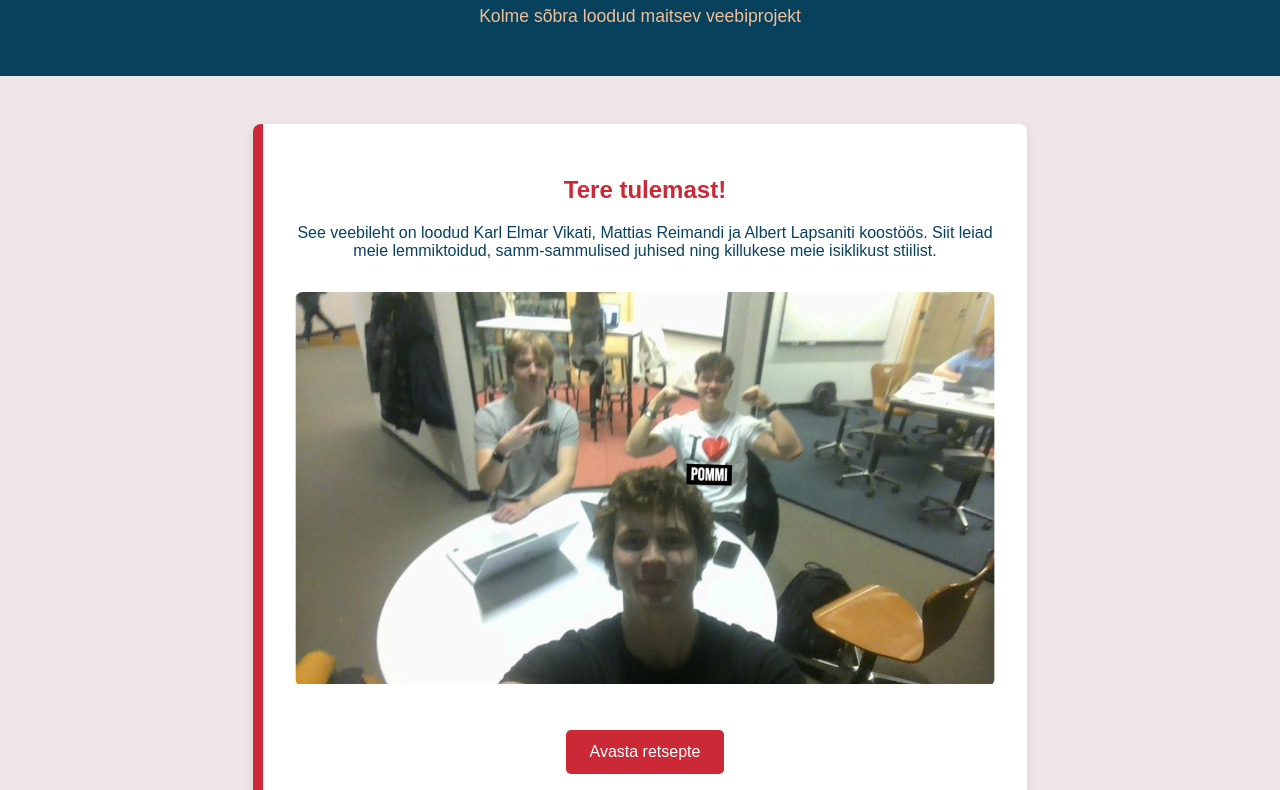
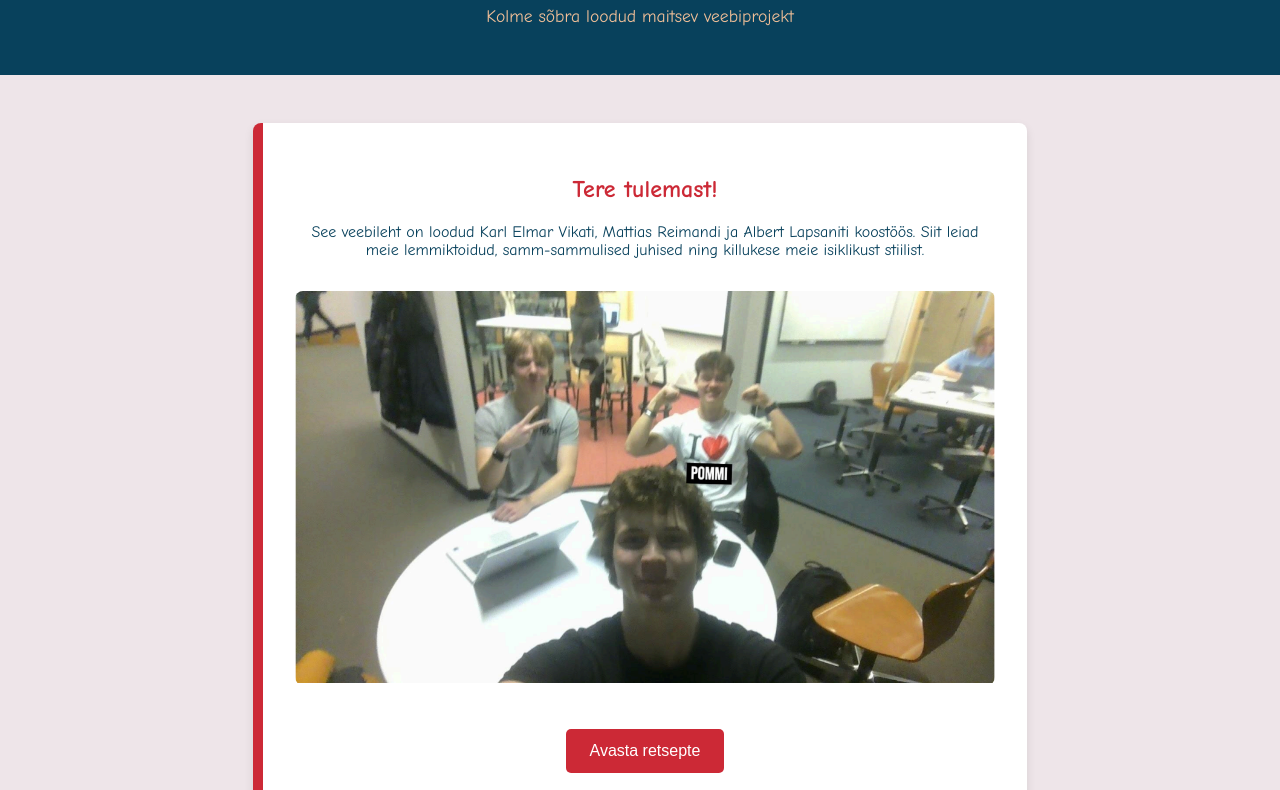
Before and after one commit to Karl-The-Man/veebilehe_projekt, a plain HTML site: page index.html in a window 1280 px wide. Shown: the part 106-896 px from the top of the page. Drawn offline with Linux system fonts and the light colour scheme.

Commit message:
Comic-sans

```diff
--- a/karl.css
+++ b/karl.css
@@ -7,7 +7,7 @@
 }
 
 body {
-  font-family: 'Poppins', sans-serif;
+  font-family: 'Comic Sans MS', sans-serif;
   background-color: var(--blush);
   color: var(--indigo);
   margin: 0;
```
